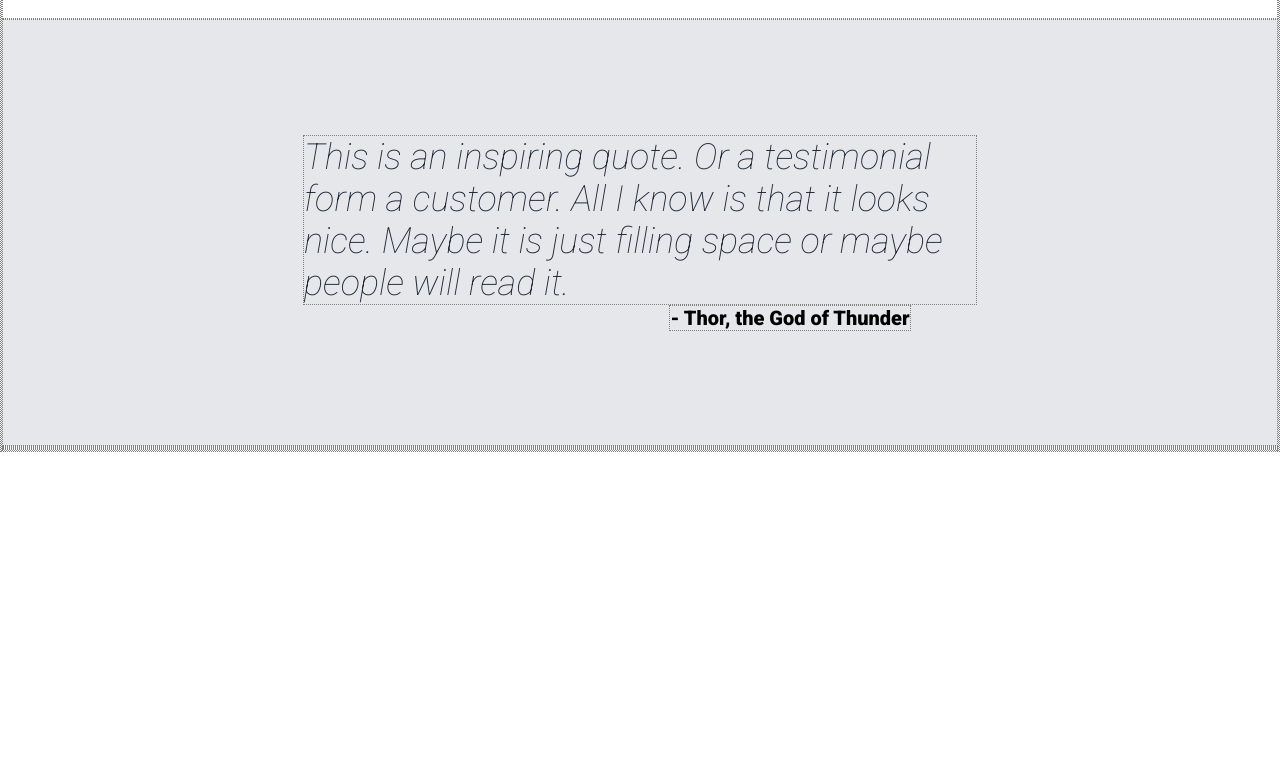
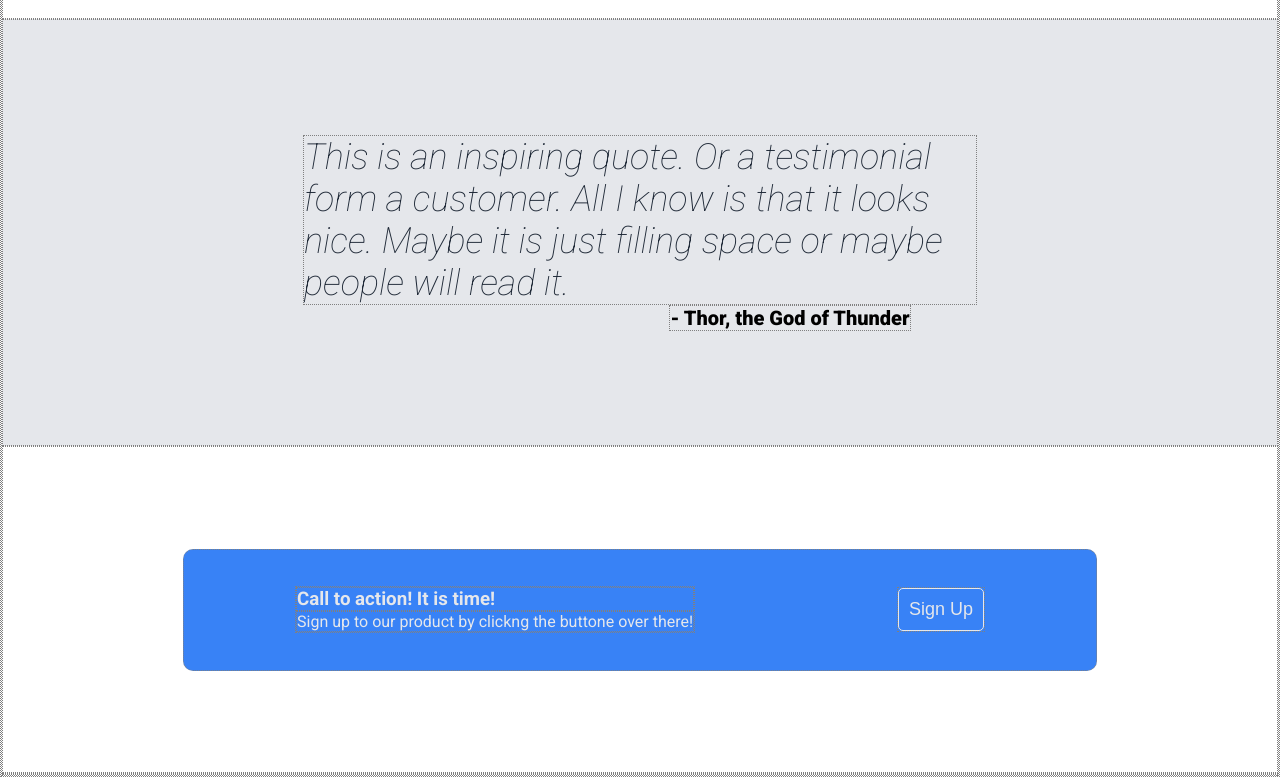
Before and after one commit to Kafees/TOP-landing-page, a plain HTML site: page index.html in a window 1280 px wide. Shown: the part 643-1420 px from the top of the page. Before the commit the page ends 1095 px from the top, so only its background shows below. Drawn offline with Linux system fonts and the light colour scheme.

Commit message:
add content and styling to call to action

```diff
--- a/index.html
+++ b/index.html
@@ -58,7 +58,15 @@
         <p class="quote-author">- Thor, the God of Thunder</p>
     </div>
 
-    <div class="signup"></div>
+    <div class="call-to-action">
+        <div class="cta-container">
+            <div class="cta-text">
+                <h3>Call to action! It is time!</h3>
+                <p>Sign up to our product by clickng the buttone over there!</p>
+            </div>
+            <div class="cta-button"><button>Sign Up</button></div>
+        </div>
+    </div>
 
     <div class="footer"></div>
 
--- a/style.css
+++ b/style.css
@@ -146,3 +146,34 @@ body {
     font-weight: 900;
     margin-left: 300px;
 }
+
+.call-to-action {
+    display: flex;
+    justify-content: center;
+    align-items: center;
+    min-height: 325px;
+}
+
+.cta-container {
+    display: flex;
+    align-items: center;
+    justify-content: space-around;
+    width: 70%;
+    height: 100px;
+    background-color: #3882F6;
+    border-radius: 10px;
+    padding: 10px;
+}
+
+.cta-text {
+    color: #E5E7EB;
+}
+
+.cta-button button {
+    background-color: #3882F6;
+    color: #E5E7EB;
+    font-size: 18px;
+    border: 1px solid #E5E7EB;
+    padding: 10px;
+    border-radius: 5px;
+}
```
